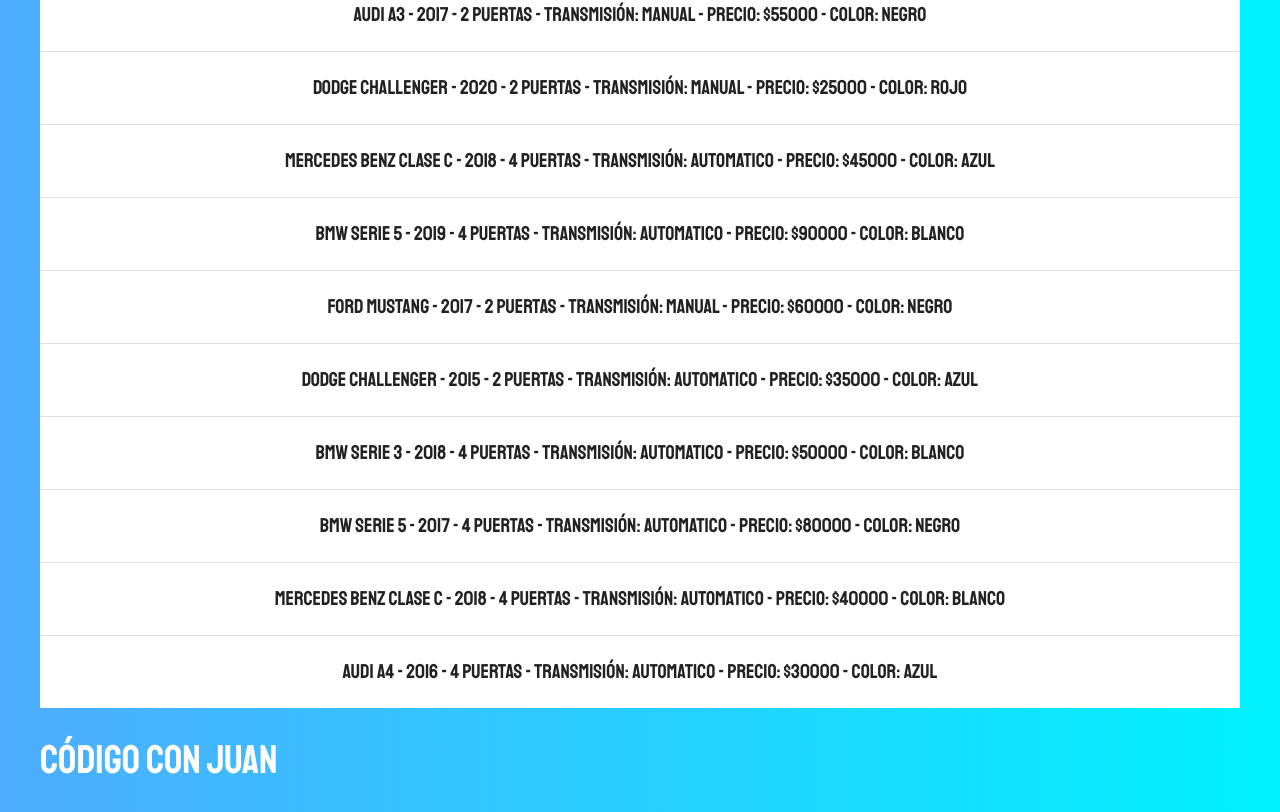
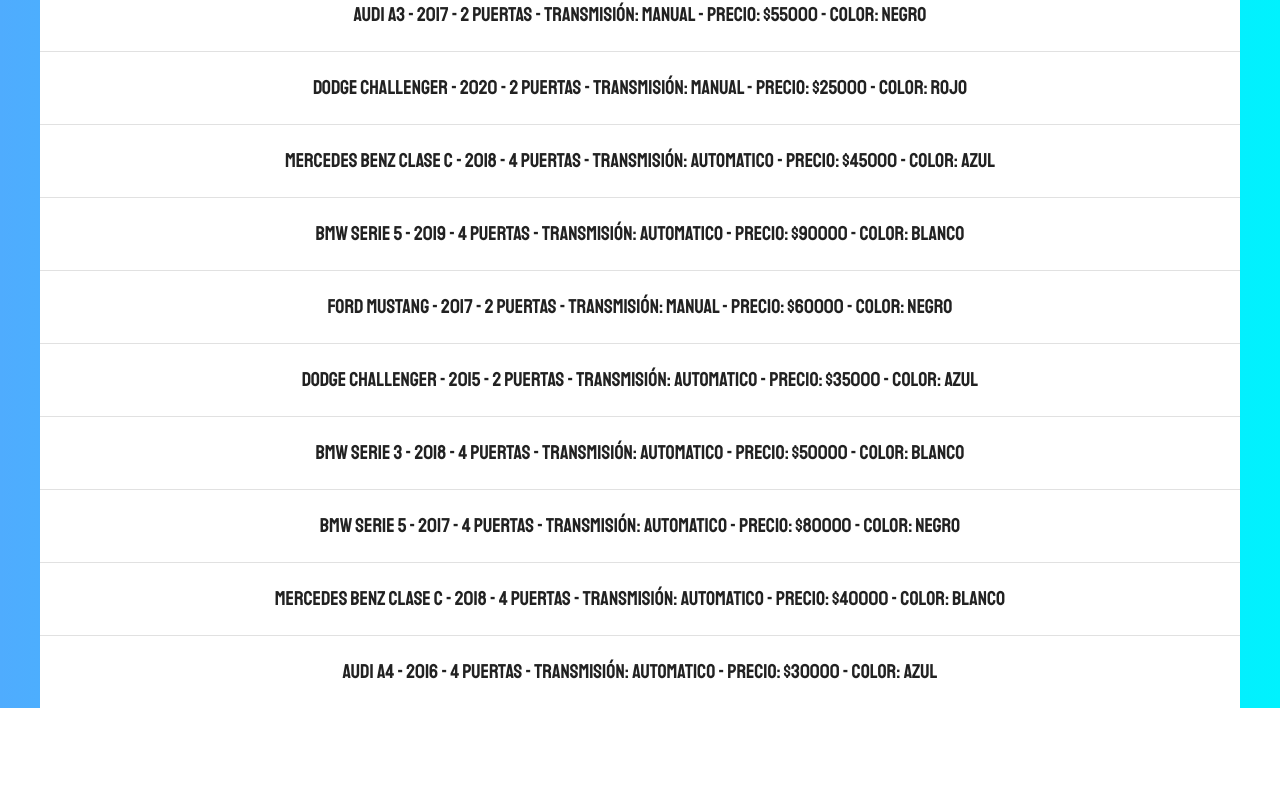
Before and after one commit to JeisonSR24/Car-Finder, a plain HTML site: page index.html in a window 1280 px wide. Shown: the part 1286-2098 px from the top of the page. After the commit the page ends 1994 px from the top, so only its background shows below. Drawn offline with Linux system fonts and the light colour scheme.

Commit message:
Update index.html

```diff
--- a/index.html
+++ b/index.html
@@ -4,7 +4,7 @@
     <meta charset="UTF-8">
     <meta name="viewport" content="width=device-width, initial-scale=1.0">
     <meta http-equiv="X-UA-Compatible" content="ie=edge">
-    <title>Buscador múltiples campos - JS Moderno </title>
+    <title>Buscador múltiples campos </title>
     <link href="https://fonts.googleapis.com/css?family=Staatliches" rel="stylesheet">
     <link rel="stylesheet" href="css/normalize.css">
     <link rel="stylesheet" href="css/skeleton.css">
@@ -102,8 +102,6 @@
         <div id="resultado"></div>
     </div>
 
-    <a class="sitio-web" href="https://www.codigoconjuan.com" rel="nofollow noopener noreferrer" >Código Con Juan</a>
-
     <script src="js/db.js"></script>
     <script src="js/app.js"></script>
 
```
